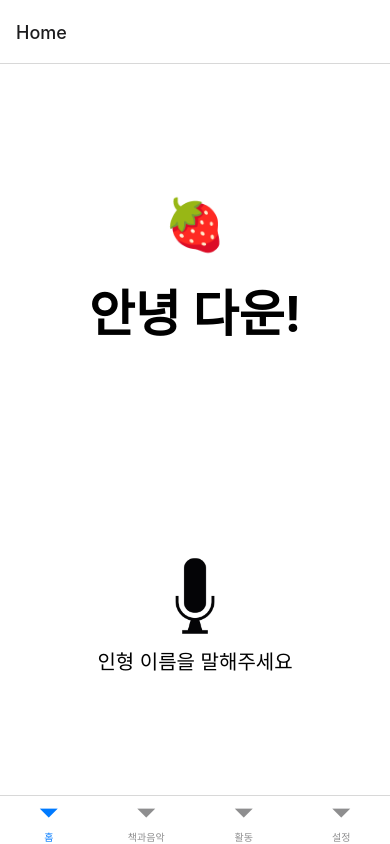
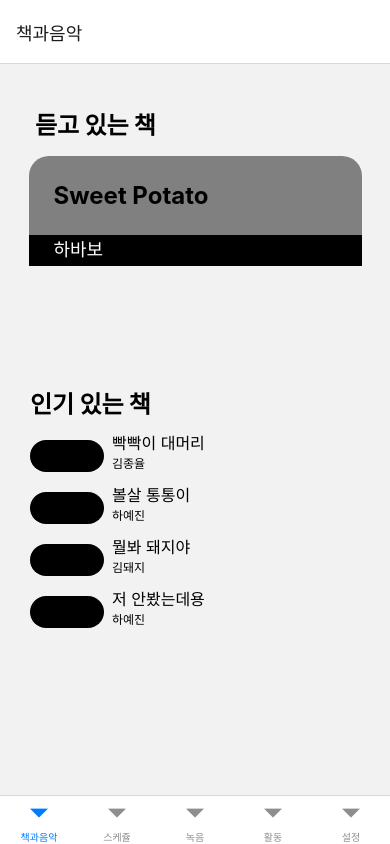
Before and after one commit to YJU-Jenga/Jenga_App, a React Native app: screen /Home in a window 390 px wide. Built offline with nearby package versions, Linux system fonts and the light colour scheme.

Commit message:
add yejin's Screen

```diff
--- a/package.json
+++ b/package.json
@@ -17,6 +17,7 @@
     "@react-navigation/stack": "^6.3.11",
     "react": "18.2.0",
     "react-native": "0.71.1",
+    "react-native-calendars": "^1.1293.0",
     "react-native-gesture-handler": "^2.9.0",
     "react-native-reanimated": "^2.14.4",
     "react-native-safe-area-context": "^4.5.0",
--- a/src/navigation/HomeStack.tsx
+++ b/src/navigation/HomeStack.tsx
@@ -1,16 +1,16 @@
 import * as React from 'react';
-import { createNativeStackNavigator } from '@react-navigation/native-stack';
+import {createNativeStackNavigator} from '@react-navigation/native-stack';
 
-import HomeScreen from '../screens/HomeScreen';
+import ScheduleScreen from '../screens/ScheduleScreen';
 import DetailsScreen from '../screens/DetailScreen';
-import { HomeStackNavigatorParamList } from '../types';
+import {HomeStackNavigatorParamList} from '../types';
 
 const HomeStack = createNativeStackNavigator<HomeStackNavigatorParamList>();
 
 const HomeStackNavigator = () => {
   return (
     <HomeStack.Navigator>
-      <HomeStack.Screen name="Home" component={HomeScreen} />
+      <HomeStack.Screen name="Home" component={ScheduleScreen} />
       <HomeStack.Screen name="Details" component={DetailsScreen} />
     </HomeStack.Navigator>
   );
--- a/src/navigation/Tabs.tsx
+++ b/src/navigation/Tabs.tsx
@@ -1,12 +1,13 @@
 import * as React from 'react';
-import { createBottomTabNavigator } from '@react-navigation/bottom-tabs';
+import {createBottomTabNavigator} from '@react-navigation/bottom-tabs';
 
-import { BottomTabNavigatorParamList } from '../types';
+import {BottomTabNavigatorParamList} from '../types';
 import HomeStackNavigator from './HomeStack';
-import FeedScreen from '../screens/FeedScreen';
+import ScheduleScreen from '../screens/ScheduleScreen';
 import SettingsScreen from '../screens/SettingsScreen';
 import BookScreen from '../screens/BookScreen';
 import MusicScreen from '../screens/MusicScreen';
+import RecordScreen from '../screens/RecordScreen';
 import LogsScreen from '../screens/LogsScreen';
 
 const Tab = createBottomTabNavigator<BottomTabNavigatorParamList>();
@@ -14,14 +15,14 @@ const Tab = createBottomTabNavigator<BottomTabNavigatorParamList>();
 const BottomTabs = () => {
   return (
     <Tab.Navigator>
+      <Tab.Screen name="책과음악" component={BookScreen} />
+      {/* <Tab.Screen name="스케쥴" component={HomeStackNavigator} /> */}
+      <Tab.Screen name="스케쥴" component={ScheduleScreen} />
       <Tab.Screen
-        name="홈"
-        component={HomeStackNavigator}
-        options={{
-          headerShown: false,
-         }}
+        name="녹음"
+        component={RecordScreen}
+        options={{headerShown: false}}
       />
-      <Tab.Screen name="책과음악" component={BookScreen} />
       <Tab.Screen name="활동" component={LogsScreen} />
       <Tab.Screen name="설정" component={SettingsScreen} />
     </Tab.Navigator>
--- a/src/navigation/index.tsx
+++ b/src/navigation/index.tsx
@@ -1,5 +1,5 @@
 import * as React from 'react';
-import { NavigationContainer } from '@react-navigation/native';
+import {NavigationContainer} from '@react-navigation/native';
 
 import BottomTabs from './Tabs';
 
--- a/src/screens/BookScreen.tsx
+++ b/src/screens/BookScreen.tsx
@@ -1,10 +1,102 @@
 import React from 'react';
-import { View, Text } from 'react-native';
+import {View, Text} from 'react-native';
+
+interface books {
+  id: number;
+  title: string;
+  author: string;
+}
 
 const BookScreen = () => {
+  const data: Array<books> = [
+    {id: 1, title: '빡빡이 대머리', author: '김종율'},
+    {id: 2, title: '볼살 통통이', author: '하예진'},
+    {id: 3, title: '뭘봐 돼지야', author: '김돼지'},
+    {id: 4, title: '저 안봤는데용', author: '하예진'},
+  ];
   return (
-    <View style={{ flex: 1, paddingTop: 12, paddingHorizontal: 10 }}>
-      <Text style={{ fontSize: 18 }}>Feed Screen</Text>
+    <View style={{flex: 1, paddingTop: 12, paddingHorizontal: 10}}>
+      <Text
+        style={{
+          fontSize: 24,
+          fontWeight: '800',
+          marginStart: 25,
+          marginTop: 30,
+        }}>
+        듣고 있는 책
+      </Text>
+
+      <View style={{alignItems: 'center', flex: 2}}>
+        <View
+          style={{
+            flexDirection: 'column',
+            justifyContent: 'space-between',
+            marginTop: 15,
+            width: '90%',
+            height: '40%',
+            backgroundColor: 'gray',
+            borderTopEndRadius: 20,
+            borderTopStartRadius: 20,
+          }}>
+          <Text style={{margin: 25, fontSize: 24, fontWeight: 'bold'}}>
+            Sweet Potato
+          </Text>
+          <View
+            style={{
+              flexDirection: 'column',
+              justifyContent: 'center',
+              width: '100%',
+              backgroundColor: 'black',
+              // borderRadius: 20,
+              alignContent: 'center',
+            }}>
+            <Text
+              style={{
+                color: 'white',
+                fontSize: 18,
+                marginStart: 25,
+                paddingBottom: 5,
+              }}>
+              하바보
+            </Text>
+          </View>
+        </View>
+      </View>
+      <Text
+        style={{
+          fontSize: 24,
+          fontWeight: '800',
+          marginStart: 20,
+          marginBottom: 10,
+        }}>
+        인기 있는 책
+      </Text>
+
+      <View style={{flex: 3}}>
+        {data.map(v => {
+          return (
+            <View style={{flexDirection: 'row', width: '100%'}} key={v.id}>
+              <View
+                style={{
+                  flexDirection: 'row',
+                  marginTop: 10,
+                  marginStart: 20,
+                  marginBottom: 10,
+                  justifyContent: 'center',
+                  width: '20%',
+                  height: 32,
+                  backgroundColor: 'black',
+                  borderRadius: 20,
+                }}
+              />
+              <View style={{flexDirection: 'column', marginStart: 8}}>
+                <Text style={{fontSize: 16}}>{v.title}</Text>
+                <Text style={{fontSize: 12}}>{v.author}</Text>
+              </View>
+            </View>
+          );
+        })}
+      </View>
     </View>
   );
 };
--- /dev/null
+++ b/src/screens/RecordScreen.tsx
@@ -0,0 +1,36 @@
+import {StyleSheet, View, Text, Pressable, FlatList, Image} from 'react-native';
+import {useNavigation} from '@react-navigation/native';
+import React from 'react';
+
+const RecordScreen = () => {
+  return (
+    <View
+      style={{
+        flex: 1,
+        paddingTop: 10,
+        justifyContent: 'center',
+        alignContent: 'center',
+        backgroundColor: 'white',
+      }}>
+      <View style={{paddingBottom: 200}}>
+        <Text style={{fontSize: 50, textAlign: 'center', paddingBottom: 20}}>
+          🍓
+        </Text>
+        <Text style={{fontSize: 50, fontWeight: 'bold', textAlign: 'center'}}>
+          안녕 다운!
+        </Text>
+      </View>
+      <View style={{alignItems: 'center'}}>
+        <Image
+          source={require('../assets/image/mic2.png')}
+          style={{width: 100, height: 100, borderRadius: 60, padding: 40}}
+        />
+        <Text style={{fontSize: 20, textAlign: 'center'}}>
+          인형 이름을 말해주세요
+        </Text>
+      </View>
+    </View>
+  );
+};
+
+export default RecordScreen;
--- /dev/null
+++ b/src/screens/ScheduleScreen.tsx
@@ -0,0 +1,117 @@
+import {StyleSheet, View, Text, Pressable, FlatList, Image} from 'react-native';
+import {Calendar, CalendarList, Agenda} from 'react-native-calendars';
+import React from 'react';
+
+const HomeScreen = () => {
+  const date = new Date();
+  console.log(date);
+  return (
+    <View
+      style={{
+        flex: 1,
+        paddingTop: 10,
+        justifyContent: 'center',
+        alignContent: 'center',
+        backgroundColor: 'white',
+      }}>
+      <Agenda
+        // The list of items that have to be displayed in agenda. If you want to render item as empty date
+        // the value of date key has to be an empty array []. If there exists no value for date key it is
+        // considered that the date in question is not yet loaded
+        items={{
+          '2023-05-22': [{name: 'item 1 - any js object'}],
+          '2023-05-23': [{name: 'item 2 - any js object', height: 80}],
+          '2023-05-24': [],
+          '2023-05-25': [
+            {name: 'item 3 - any js object'},
+            {name: 'any js object'},
+          ],
+        }}
+        // Callback that gets called when items for a certain month should be loaded (month became visible)
+        loadItemsForMonth={month => {
+          console.log('trigger items loading');
+        }}
+        // Callback that fires when the calendar is opened or closed
+        onCalendarToggled={calendarOpened => {
+          console.log(calendarOpened);
+        }}
+        // Callback that gets called on day press
+        onDayPress={day => {
+          console.log('day pressed');
+        }}
+        // Callback that gets called when day changes while scrolling agenda list
+        onDayChange={day => {
+          console.log('day changed');
+        }}
+        // Initially selected day
+        selected={'2023-05-16'}
+        // Minimum date that can be selected, dates before minDate will be grayed out. Default = undefined
+        minDate={'2023-05-10'}
+        // Maximum date that can be selected, dates after maxDate will be grayed out. Default = undefined
+        maxDate={'2012-05-30'}
+        // Max amount of months allowed to scroll to the past. Default = 50
+        pastScrollRange={50}
+        // Max amount of months allowed to scroll to the future. Default = 50
+        futureScrollRange={50}
+        // Specify how each item should be rendered in agenda
+        renderItem={(item, firstItemInDay) => {
+          return <View />;
+        }}
+        // Specify how each date should be rendered. day can be undefined if the item is not first in that day
+        renderDay={(day, item) => {
+          return <View />;
+        }}
+        // Specify how empty date content with no items should be rendered
+        // renderEmptyDate={() => {
+        //   return <View />;
+        // }}
+        // Specify how agenda knob should look like
+        // renderKnob={() => {
+        //   return <View />;
+        // }}
+        // Override inner list with a custom implemented component
+        // renderList={listProps => {
+        //   return <MyCustomList {...listProps} />;
+        // }}
+        // Specify what should be rendered instead of ActivityIndicator
+        // renderEmptyData={() => {
+        //   return <View />;
+        // }}
+        // Specify your item comparison function for increased performance
+        rowHasChanged={(r1, r2) => {
+          return r1.text !== r2.text;
+        }}
+        // Hide knob button. Default = false
+        hideKnob={false}
+        // When `true` and `hideKnob` prop is `false`, the knob will always be visible and the user will be able to drag the knob up and close the calendar. Default = false
+        showClosingKnob={false}
+        // By default, agenda dates are marked if they have at least one item, but you can override this if needed
+        markedDates={{
+          '2023-05-16': {selected: true, marked: true},
+          '2023-05-17': {marked: true},
+          '2023-05-18': {disabled: true},
+        }}
+        // If disabledByDefault={true} dates flagged as not disabled will be enabled. Default = false
+        //disabledByDefault={true}
+        // If provided, a standard RefreshControl will be added for "Pull to Refresh" functionality. Make sure to also set the refreshing prop correctly
+        onRefresh={() => console.log('refreshing...')}
+        // Set this true while waiting for new data from a refresh
+        refreshing={false}
+        // Add a custom RefreshControl component, used to provide pull-to-refresh functionality for the ScrollView
+        // refreshControl={null}
+        // Agenda theme
+        theme={{
+          // ...calendarTheme,
+          agendaDayTextColor: 'yellow',
+          agendaDayNumColor: 'green',
+          agendaTodayColor: 'red',
+          agendaKnobColor: 'blue',
+        }}
+        // Agenda container style
+        style={{}}
+      />
+    </View>
+  );
+};
+
+export default HomeScreen;
```
Also changed, not shown: src/types.tsx (+9 -6 lines), 1 other file (tests, documents, lock files or other folders).
